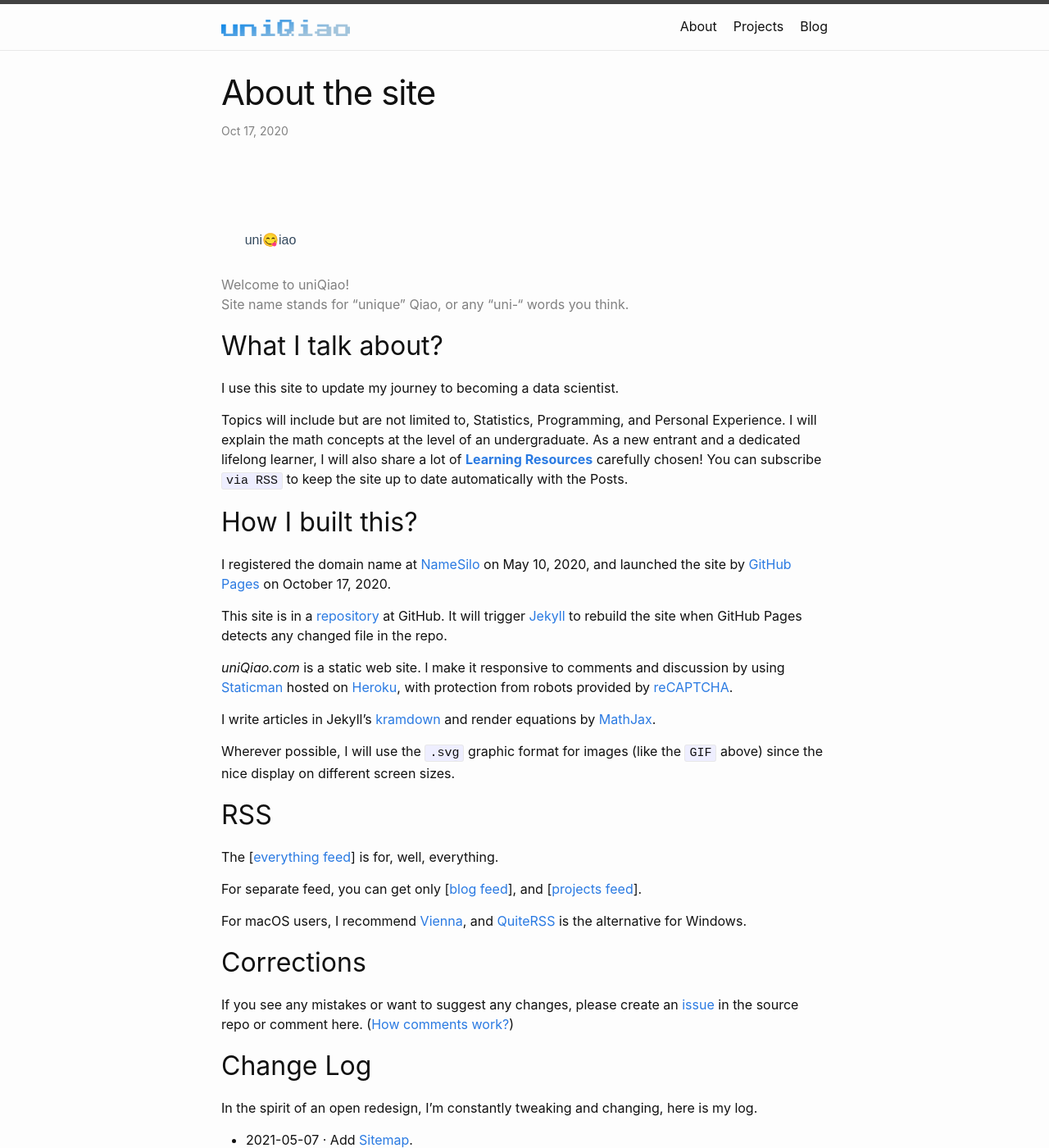
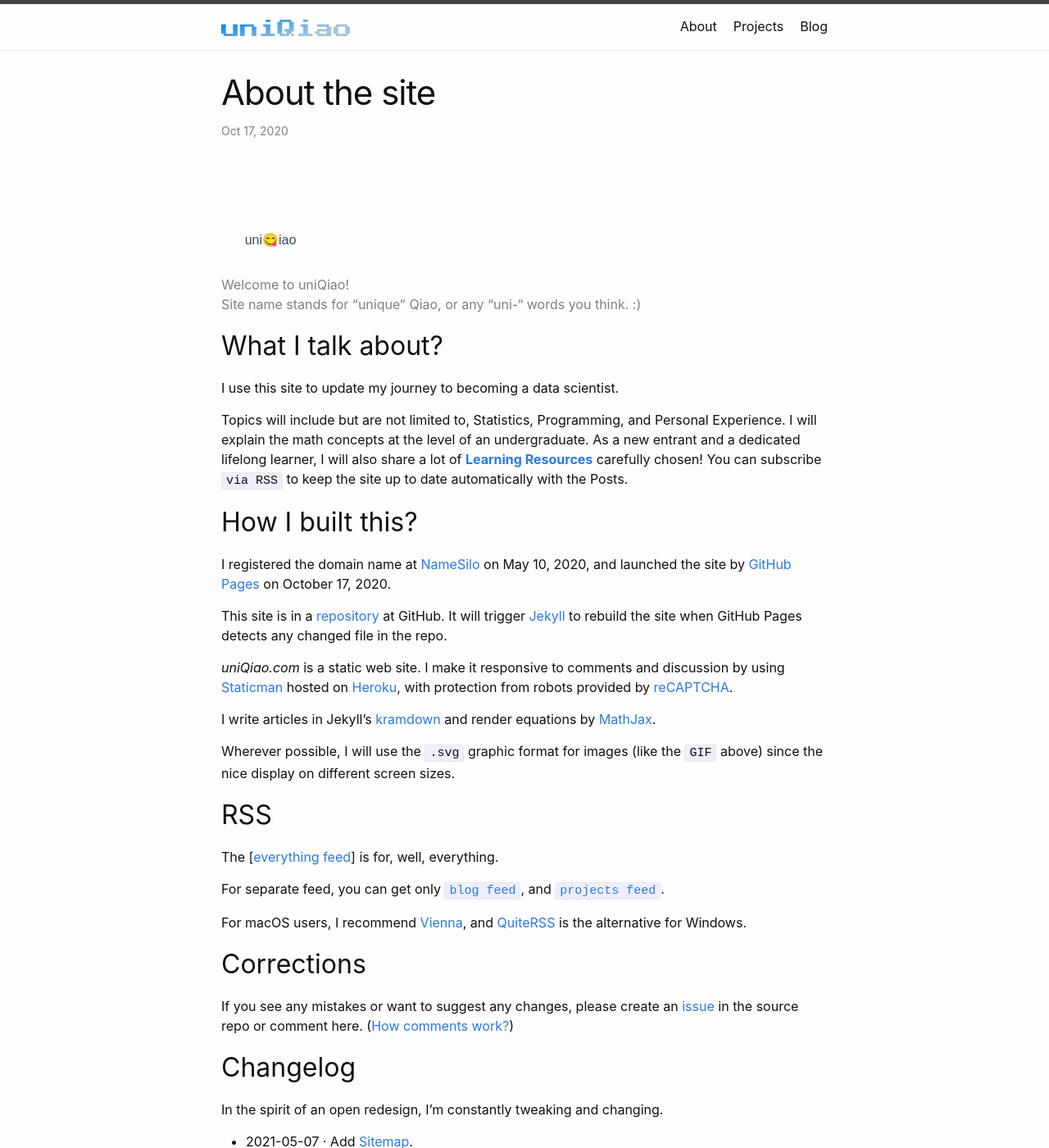
Before and after one commit to qiaohuang/qiaohuang.github.io, a Jekyll site: the page built from _posts/2020-10-17-about-the-site.markdown, in a window 1280 px wide and 1400 px high. Shown: the whole window at 82% size. Built offline with Jekyll 4.4.1, drawn with Linux system fonts in a browser that asks for light colours; nearby versions of some CDN libraries.

Commit message:
Update about site

```diff
--- a/_posts/2020-10-17-about-the-site.markdown
+++ b/_posts/2020-10-17-about-the-site.markdown
@@ -9,7 +9,7 @@ comments: true
 ![Welcome to uniQiao](/images/welcome.svg "Free to explore")
 
 <span style="color: gray">Welcome to uniQiao!
-Site name stands for "unique" Qiao, or any "uni-" words you think.</span>
+Site name stands for "unique" Qiao, or any "uni-" words you think. :)</span>
 
 ## What I talk about?
 
@@ -33,7 +33,7 @@ Wherever possible, I will use the `.svg` graphic format for images (like the `GI
 
 The [[everything feed](/feed.xml)] is for, well, everything.
 
-For separate feed, you can get only [[blog feed](/blog/feed.xml)], and [[projects feed](/projects/feed.xml)].
+For separate feed, you can get only [`blog feed`](/blog/feed.xml), and [`projects feed`](/projects/feed.xml).
 
 For macOS users, I recommend [Vienna](https://www.vienna-rss.com/), and [QuiteRSS](https://quiterss.org/) is the alternative for Windows.
 
@@ -41,9 +41,9 @@ For macOS users, I recommend [Vienna](https://www.vienna-rss.com/), and [QuiteRS
 
 If you see any mistakes or want to suggest any changes, please create an [issue](https://github.com/qiaohuang/qiaohuang.github.io/issues/new) in the source repo or comment here. ([How comments work?](/test#comments))
 
-## Change Log
+## Changelog
 
-In the spirit of an open redesign, I'm constantly tweaking and changing, here is my log.
+In the spirit of an open redesign, I'm constantly tweaking and changing.
 
 - 2021-05-07 · Add [Sitemap](https://a254311.sitemaphosting7.com/4229114/sitemap.html).
 - 2021-04-20 · Reorganize Posts. Add Change Log.
```
